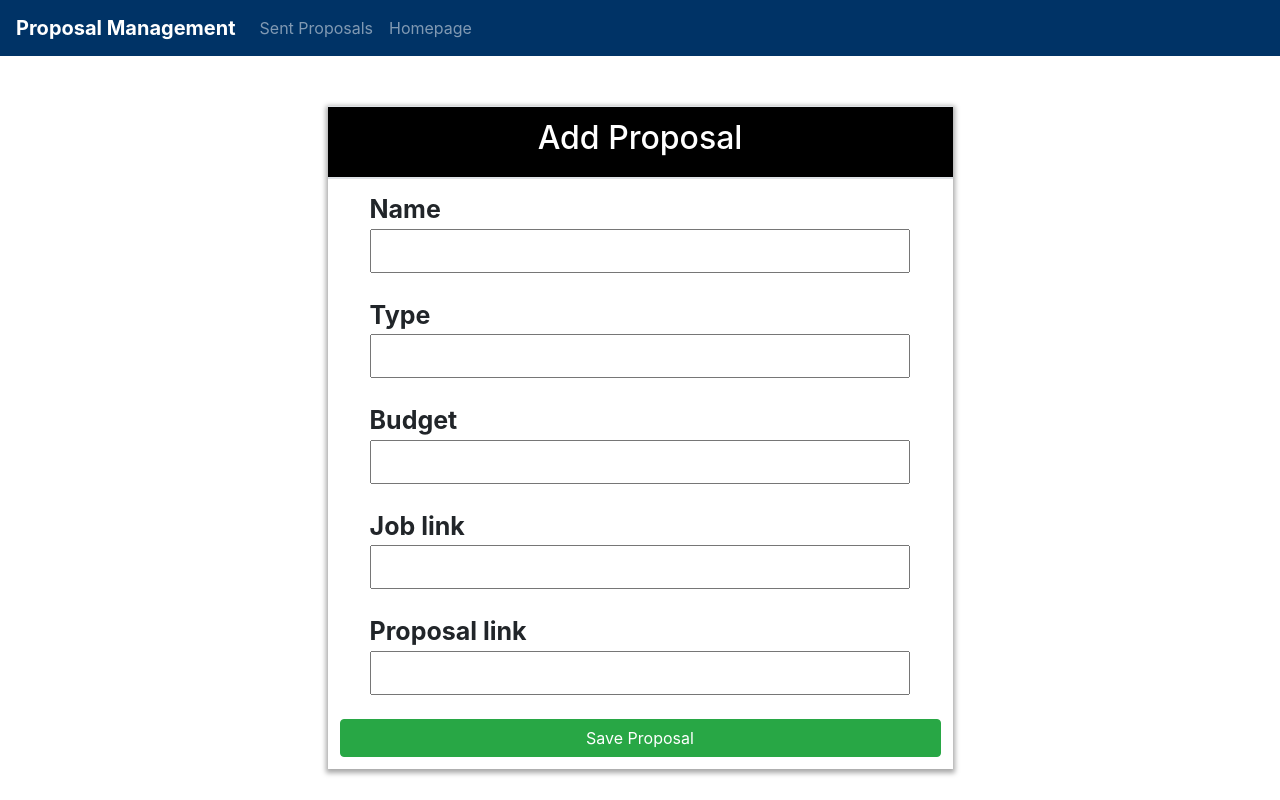
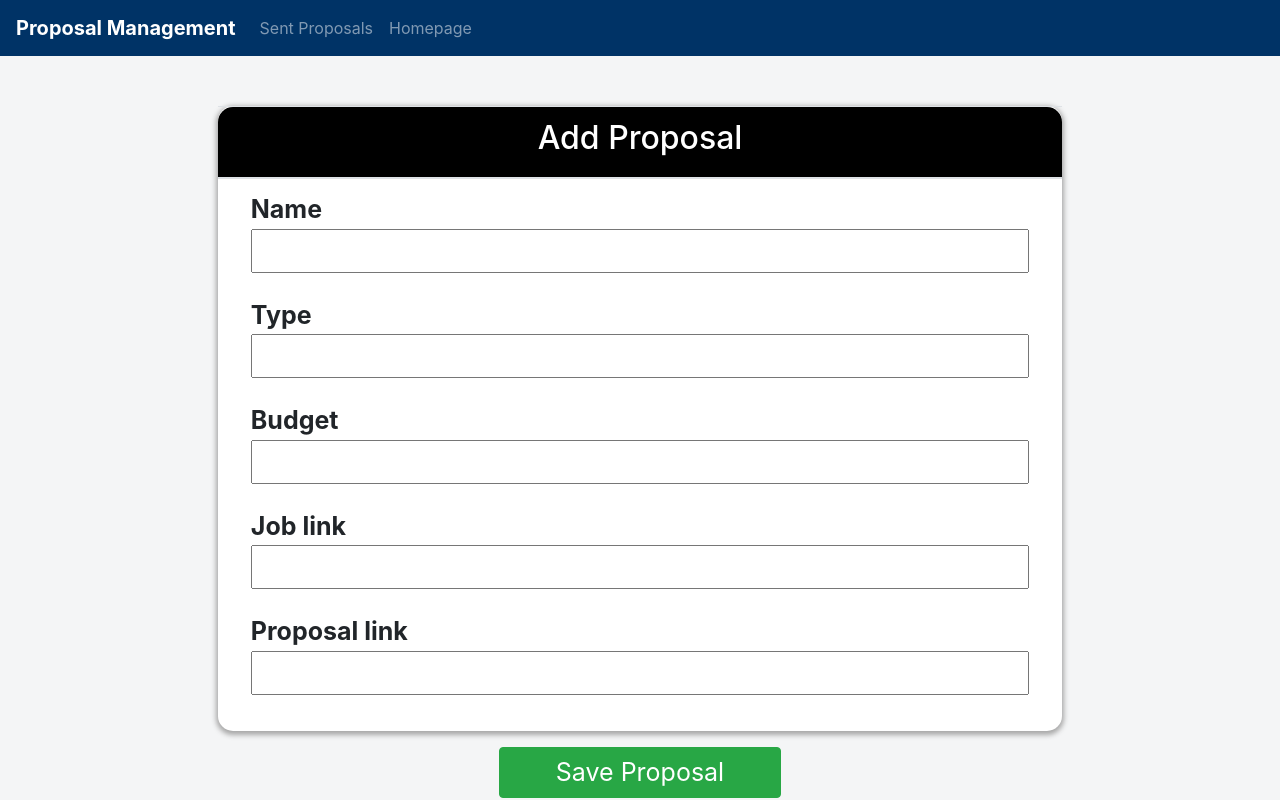
Before and after one commit to jdriscoll98/Proposal-Management, a Django app: a page that uses proposal/templates/proposal/proposal.html in a window 1280 px wide. Run offline with Django 3.2, Linux system fonts and the light colour scheme; a user stored in the database is signed in; some libraries are stand-ins or nearby versions.

Commit message:
Clean up, and graphics

```diff
--- a/proposal/templates/proposal/homepage.html
+++ b/proposal/templates/proposal/homepage.html
@@ -13,7 +13,7 @@
 {% include 'website/server_messages.html' %}
 <div class="container">
   <div class="row">
-    <div class="col-lg-6">
+    <div class="col">
       <table id="proposal-table" class="table">
         <thead>
           <tr>
@@ -51,7 +51,7 @@
         </tbody>
       </table>
     </div>
-    <div class="col-lg-6">
+    <div class="col">
       <table id="proposal-table" class="table">
         <thead>
           <tr>
@@ -83,7 +83,7 @@
         </tbody>
       </table>
     </div>
-    <div class="col-12">
+    <div class="col">
       <table id="proposal-table" class="table">
         <thead>
       <tr>
--- a/proposal/templates/proposal/proposal.html
+++ b/proposal/templates/proposal/proposal.html
@@ -2,52 +2,13 @@
 
 {% block custom_css %}
 <style type="text/css">
-table {
-  -webkit-box-shadow: 0px 2px 5px 2px rgba(168,168,168,1);
-  -moz-box-shadow: 0px 2px 5px 2px rgba(168,168,168,1);
-  box-shadow: 0px 2px 5px 2px rgba(168,168,168,1);
-  margin-top: 50px;
-}
-.heading {
-  background-color: black;
-  color: white;
-  text-align: center;
-}
-.btn-container {
-  background-color: #ddd;
-}
-.center {
-  text-align: center;
-}
 
-table {
-  background-color: white;
-}
-
-input, select {
-  width: 90%;
-  font-size: 20px;
-  padding: 5px;
-  margin-left: 5%;
-}
-.input-label {
-  font-size: 25px;
-  font-weight: bold;
-}
-
-text, .alert-warning {
-  margin-left: 5%;
-}
-
-.alert-warning {
-  margin-right: 5%;
-}
-</style
+</style>
 {% endblock custom_css %}
 
 {% block content %}
 <div class="row">
-  <div class="col-md-6 offset-sm-3">
+  <div class="col-md-8 offset-md-2">
     <table class="table">
       <thead>
         <tr>
@@ -95,15 +56,18 @@ text, .alert-warning {
                 {% endfor %}
                 <text class="input-label">{{ form.proposal_link.label }}</text><br />
                 {{ form.proposal_link }}<br /><br />
-              <button class="btn btn-success col-12">Save Proposal</button>
             </form>
           </td>
         </tr>
       </tbody>
     </table>
+    <button id="save" class="btn btn-success col-8 offset-4 col-md-4 offset-md-4">Save Proposal</button>
 {% endblock content %}
 
 {% block js %}
 <script>
+  $('#save').click(function() {
+
+  });
 </script>
 {% endblock js %}
--- a/proposal/templates/proposal/proposal_detail.html
+++ b/proposal/templates/proposal/proposal_detail.html
@@ -86,8 +86,8 @@ td:nth-child(odd) {
         </tr>
       </tbody>
     </table>
-    <a href="{% url 'proposal:homepage' %}"class="btn btn-danger col-1">Back</a>
-    <a href="{% url 'proposal:add_comment' object.pk %}"class="btn btn-success col-6 offset-3">Comment on Proposal</a>
+    <a href="{% url 'proposal:homepage' %}"class="btn btn-danger col-5 col-md-1">Back</a>
+    <a href="{% url 'proposal:add_comment' object.pk %}"class="btn btn-success col-5 offset-1 offset-sm-0 col-md-3 col-lg-2">Add Comment</a>
     {% if object.has_comments %}
     <table id="monitors-table" class="table">
       <thead>
--- a/website/static/website/css/style.css
+++ b/website/static/website/css/style.css
@@ -1,9 +1,5 @@
-
-table {
-  -webkit-box-shadow: 0px 2px 5px 2px rgba(168,168,168,1);
-  -moz-box-shadow: 0px 2px 5px 2px rgba(168,168,168,1);
-  box-shadow: 0px 2px 5px 2px rgba(168,168,168,1);
-  margin-top: 50px;
+body {
+  background-color: #f4f5f6;
 }
 
 :root {
@@ -22,8 +18,40 @@ table {
   cursor: pointer;
 }
 
+table, .table {
+  -webkit-box-shadow: 0px 2px 5px 2px rgba(168,168,168,1);
+  -moz-box-shadow: 0px 2px 5px 2px rgba(168,168,168,1);
+  box-shadow: 0px 2px 5px 2px rgba(168,168,168,1);
+  margin-top: 50px;
+  background-color: white;
+  border-radius: 15px !important;
+}
+
 .heading {
-  background-color: var(--primary-color);
+  background-color: black;
   color: white;
   text-align: center;
+  border-top-left-radius: 15px !important;
+  border-top-right-radius: 15px !important;
 }
+
+.center {
+  text-align: center;
+}
+
+input, select {
+  width: 95%;
+  font-size: 20px;
+  padding: 5px;
+  margin-left: 2.5%;
+}
+
+.input-label {
+  margin-left: 2.5%;
+  font-size: 25px;
+  font-weight: bold;
+}
+
+#save {
+  font-size: 25px;
+}
```
Also changed, not shown: proposal/templates/proposal/comment.html (+6 -43 lines).
